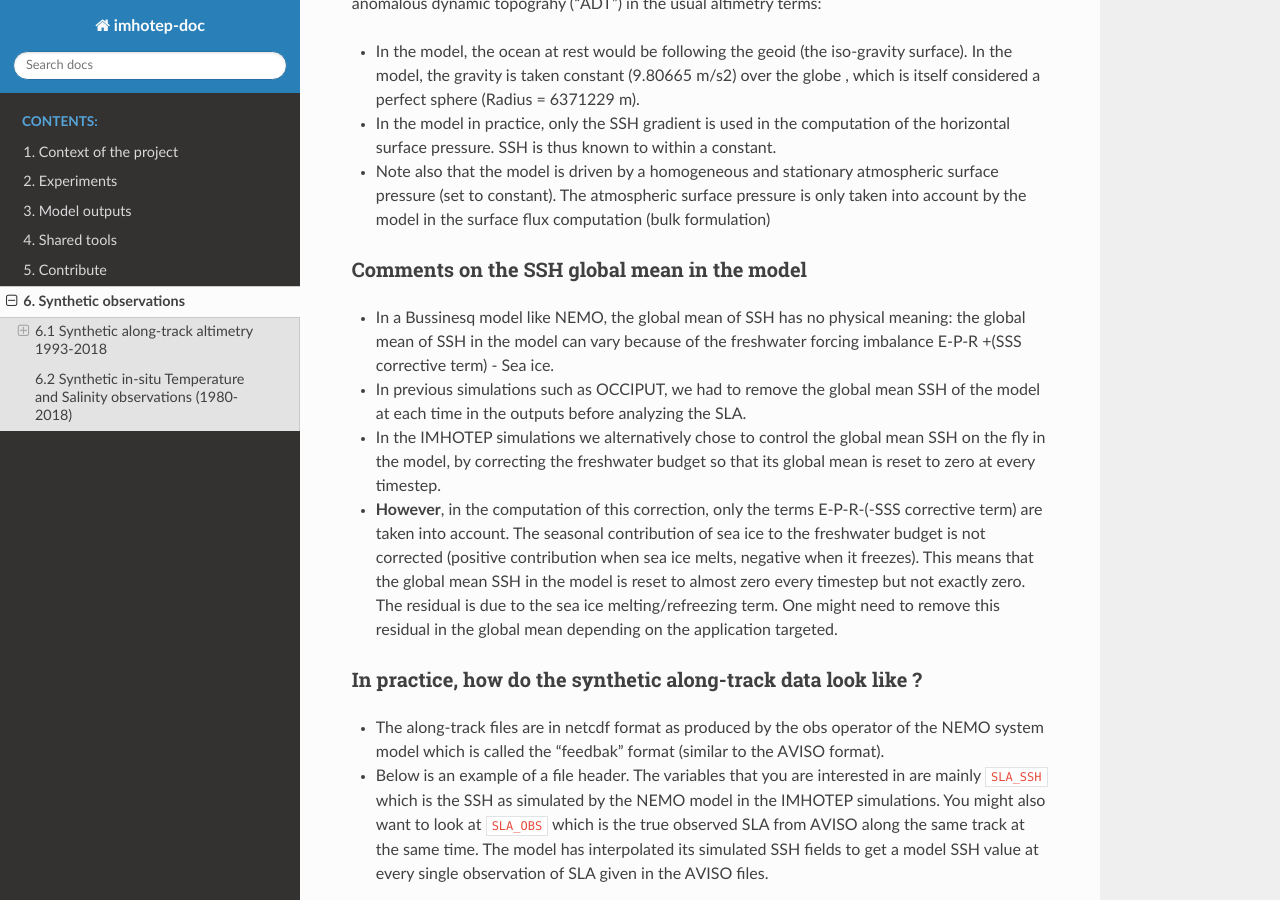
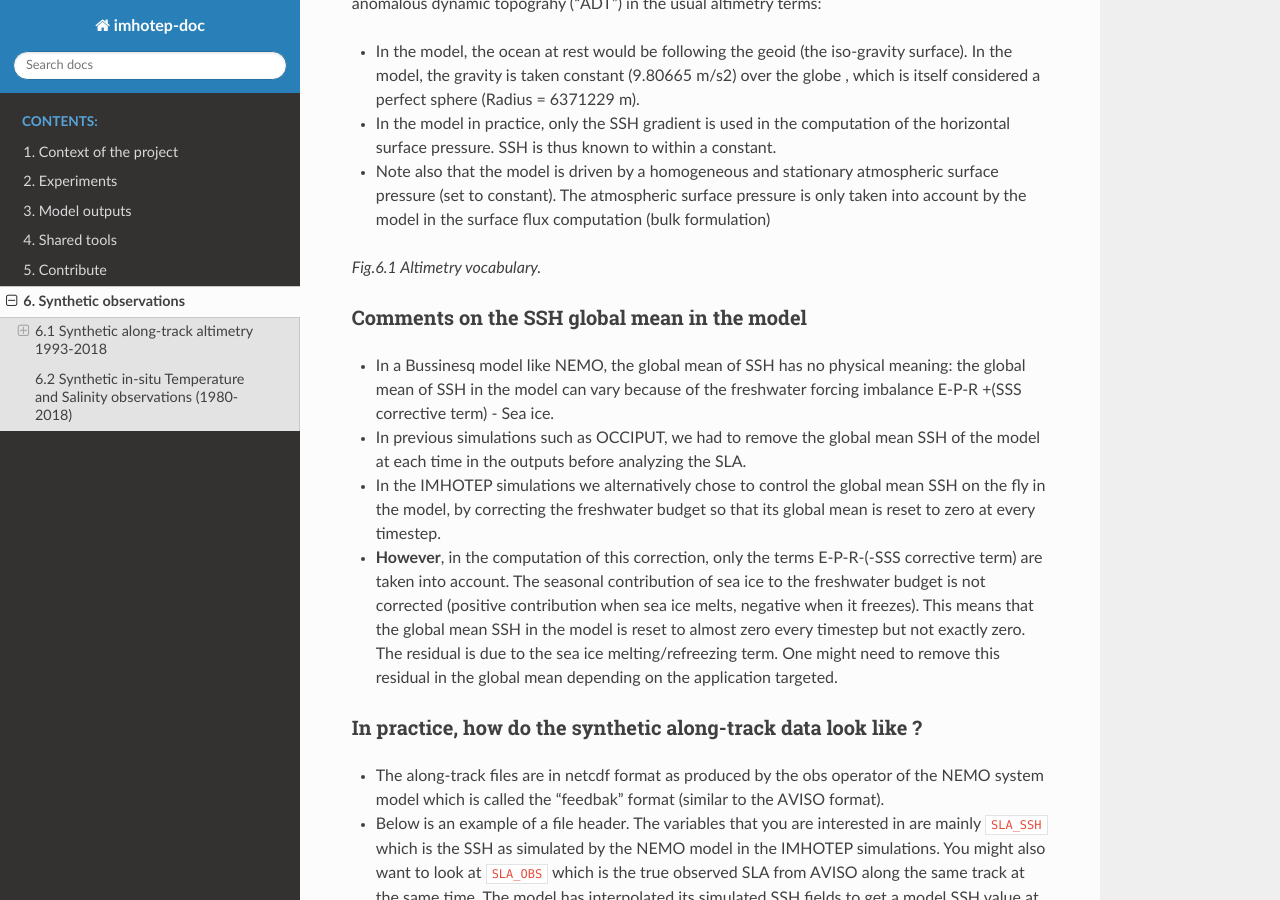
Before and after one commit to imhotep-project/doc-imhotep, a Sphinx documentation site: the page built from source/6-Synthetic-Obs.md, in a window 1280 px wide and 900 px high, scrolled down 1024 px. Built offline with Sphinx 7.4.7 and the Read the Docs theme 2.0.0, drawn with Linux system fonts in a browser that asks for light colours.

Commit message:
Update 6-Synthetic-Obs.md

```diff
--- a/source/6-Synthetic-Obs.md
+++ b/source/6-Synthetic-Obs.md
@@ -40,6 +40,9 @@ within a constant.
 * Note also that the model is driven by a homogeneous and stationary atmospheric surface pressure (set to constant). The atmospheric surface pressure is only taken into
 account by the model in the surface flux computation (bulk formulation)
 
+
+
+_Fig.6.1 Altimetry vocabulary._
 
 ### Comments on the SSH global mean in the model
 
```
